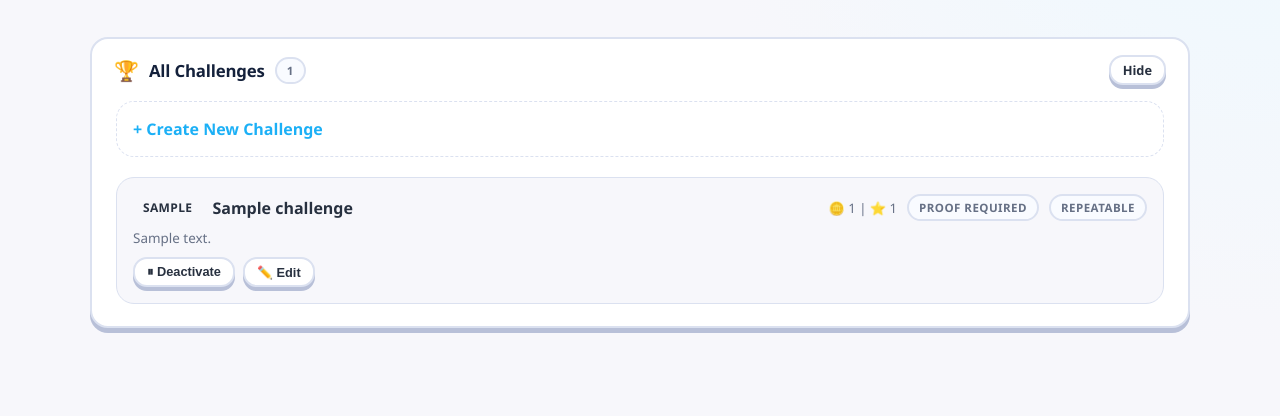
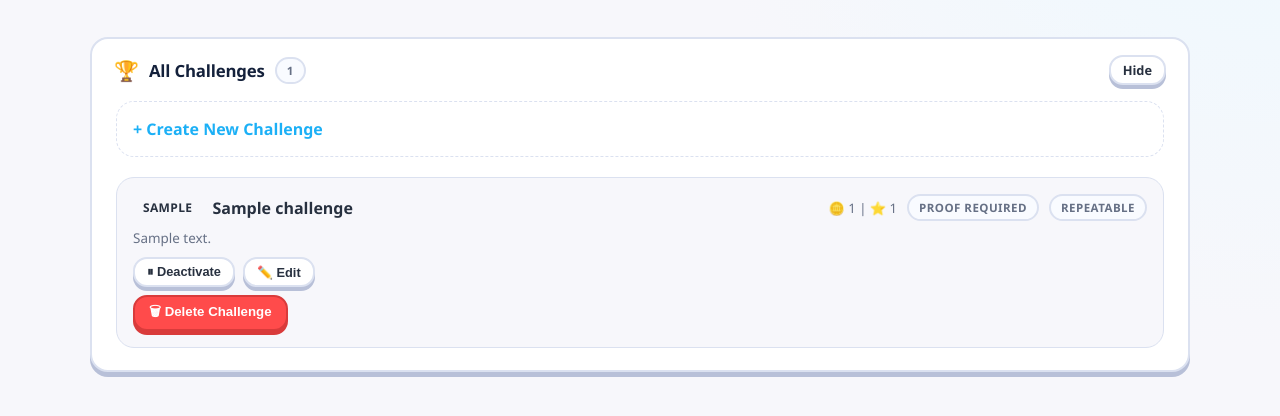
Before and after one commit to tylerthibault/stewardwell_two, a Flask app: page /parent/challenges in a window 1280 px wide. Shown: the part 255-671 px from the top of the page. Run offline with Flask 3, Linux system fonts and the light colour scheme; the visitor is signed in with stand-in values (Sample User, id 1); tables that the repository leaves empty hold one stand-in row (values such as "Sample post").

Commit message:
added detele button for chores and challenges

```diff
--- a/src/controllers/routes.py
+++ b/src/controllers/routes.py
@@ -1062,6 +1062,23 @@ def parent_reset_chore_day(chore_id: int):
 	return redirect(url_for("public.parent_chores"))
 
 
+@public_bp.post("/parent/chores/<int:chore_id>/delete")
+@parent_web_login_required
+def parent_delete_chore(chore_id: int):
+	parent, family = _load_parent_and_family()
+	if not parent or not family:
+		return redirect(url_for("public.login"))
+	chore = Chore.query.get(chore_id)
+	if not chore or chore.family_id != family.id:
+		flash("Chore not found.", "error")
+		return redirect(url_for("public.parent_chores"))
+	name = chore.name
+	db.session.delete(chore)
+	db.session.commit()
+	flash(f'"{name}" deleted.', "success")
+	return redirect(url_for("public.parent_chores"))
+
+
 @public_bp.get("/parent/chores/submissions/<int:submission_id>/photo/<string:photo_type>")
 @parent_web_login_required
 def parent_view_chore_submission_photo(submission_id: int, photo_type: str):
@@ -1722,6 +1739,23 @@ def parent_challenge_edit(challenge_id: int):
 	challenge.is_repeatable = request.form.get("is_repeatable") == "1"
 	db.session.commit()
 	flash(f"'{challenge.title}' updated.", "success")
+	return redirect(url_for("public.parent_challenges"))
+
+
+@public_bp.post("/parent/challenges/<int:challenge_id>/delete")
+@parent_web_login_required
+def parent_delete_challenge(challenge_id: int):
+	parent, family = _load_parent_and_family()
+	if not parent or not family:
+		return redirect(url_for("public.login"))
+	challenge = Challenge.query.get(challenge_id)
+	if not challenge or challenge.family_id != family.id:
+		flash("Challenge not found.", "error")
+		return redirect(url_for("public.parent_challenges"))
+	title = challenge.title
+	db.session.delete(challenge)
+	db.session.commit()
+	flash(f"'{title}' deleted.", "success")
 	return redirect(url_for("public.parent_challenges"))
 
 
--- a/src/templates/private/parents/challenges/index.html
+++ b/src/templates/private/parents/challenges/index.html
@@ -190,7 +190,7 @@
                                     </button>
                                 </form>
                                 <!-- Edit inline -->
-                                <button type="button" class="nav-btn" onclick="this.closest('.challenge-edit-wrap').querySelector('.edit-form').toggleAttribute('hidden')" style="font-size:.8rem;padding:5px 12px;">✏️ Edit</button>
+                                <button type="button" class="nav-btn" onclick="this.closest('div').nextElementSibling.querySelector('.edit-form').toggleAttribute('hidden')" style="font-size:.8rem;padding:5px 12px;">✏️ Edit</button>
                             </div>
                             <div class="challenge-edit-wrap">
                                 <form method="POST" action="{{ url_for('public.parent_challenge_edit', challenge_id=challenge.id) }}" hidden class="edit-form" style="margin-top:12px;background:#f7f8fc;border-radius:10px;padding:14px;border:1px solid var(--duo-border);">
@@ -230,6 +230,9 @@
                                     </div>
                                     <button type="submit" class="btn primary" style="font-size:.85rem;padding:6px 16px;background:var(--duo-blue);">Save Changes</button>
                                 </form>
+                                <form method="post" action="{{ url_for('public.parent_delete_challenge', challenge_id=challenge.id) }}" style="margin-top:8px;" onsubmit="return confirm('Delete &quot;{{ challenge.title }}&quot;? This cannot be undone.')">
+                                    <button type="submit" class="btn-danger" style="font-size:.83rem;padding:5px 14px;">🗑 Delete Challenge</button>
+                                </form>
                             </div>
                         </div>
                         {% endfor %}
--- a/src/templates/private/parents/chores/index.html
+++ b/src/templates/private/parents/chores/index.html
@@ -197,6 +197,9 @@
                                             <button type="submit" class="{% if chore.is_active %}btn-danger{% else %}btn{% endif %}">
                                                 {% if chore.is_active %}Pause{% else %}Reactivate{% endif %}
                                             </button>
+                                        </form>
+                                        <form method="post" action="{{ url_for('public.parent_delete_chore', chore_id=chore.id) }}" style="display:contents;" onsubmit="return confirm('Delete &quot;{{ chore.name }}&quot;? This cannot be undone.')">
+                                            <button type="submit" class="btn-danger">Delete</button>
                                         </form>
                                     </div>
                                 </article>
```
Also changed, not shown: src/templates/private/parents/tasks/index.html (+29 -5 lines).
